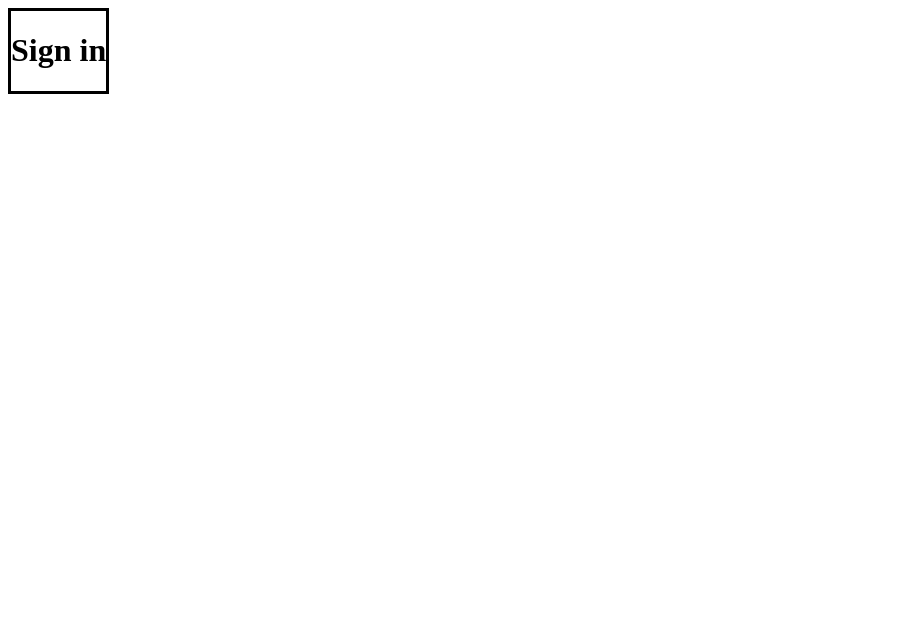
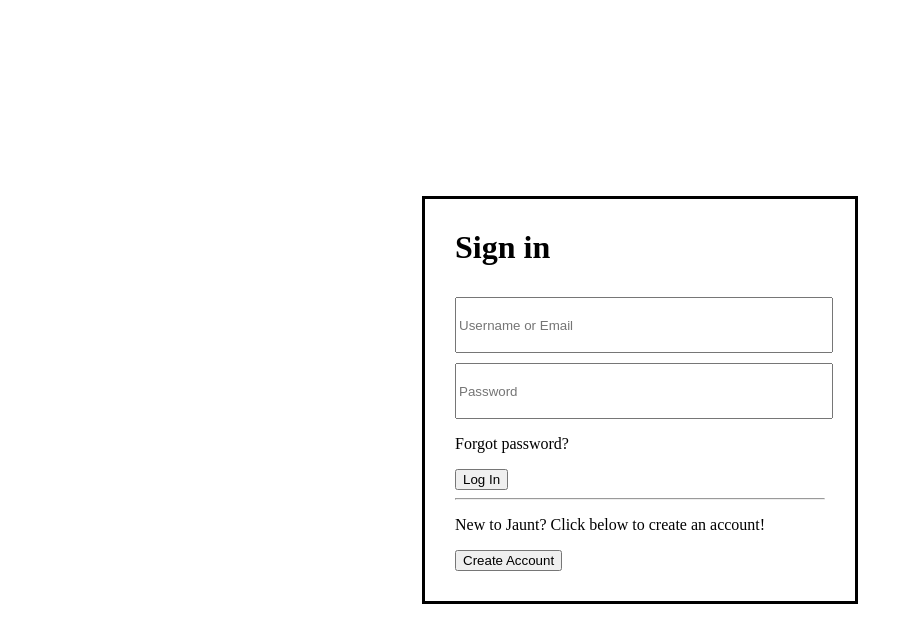
Before and after one commit to doswald32/python-py-final-project-DO, a React (Create React App) app in the folder client/: page / in a window 1280 px wide. Shown: the top 642 px of the page, without its empty margins (0-913 px from the left). Built offline with nearby package versions, Linux system fonts and the light colour scheme.

Commit message:
basic framework for login screen

```diff
--- a/client/src/App.css
+++ b/client/src/App.css
@@ -1,10 +1,32 @@
-.login-all {
+.login-container {
 
 }
 
+.login-window-border {
+    position: absolute;
+    top: 0;
+    bottom: 0;
+    left: 0;
+    right: 0;
+    width: fit-content;
+    height: fit-content;
+    border-style: solid;
+    margin: auto;
+}
+
 .login-window {
+    width: fit-content;
+    height: fit-content;
+    margin: 30px;
+}
+
+.login-form {
     display: inline-block;
-    margin-left: auto;
-    margin-right: auto;
-    border-style: solid;
 }
+
+input {
+    align-items: center;
+    margin-top: 10px;
+    height: 50px;
+    width: 100%;
+}
--- a/client/src/components/Login.js
+++ b/client/src/components/Login.js
@@ -2,9 +2,20 @@
 
 function Login() {
     return (
-        <main className="login-all">
-            <div className="login-window">
-                <h1>Sign in</h1>
+        <main className="login-container">
+            <div className="login-window-border">
+                <div className="login-window">
+                    <h1>Sign in</h1>
+                    <form className="login-form">
+                        <input className="login-username" type="text" placeholder="Username or Email"/>
+                        <input className="login-password" type="text" placeholder="Password" />
+                        <p>Forgot password?</p>
+                        <button className="Login Button">Log In</button>
+                        <hr></hr>
+                        <p>New to Jaunt? Click below to create an account!</p>
+                        <button>Create Account</button>
+                    </form>
+                </div>
             </div>
         </main>
 
```
